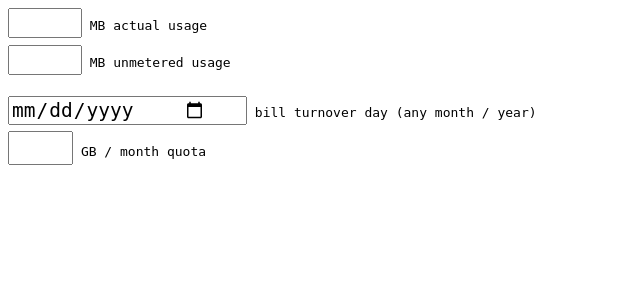
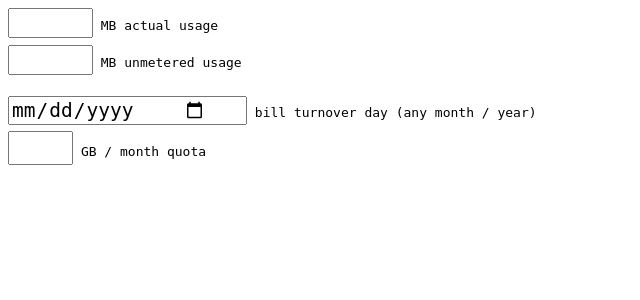
Before and after one commit to kwynncom/phone-bandwidth-quota-tracker, a PHP site: page /template.php in a window 1280 px wide. Shown: the top 300 px of the page, without its empty margins (0-640 px from the left). Run offline with PHP 8.4, Linux system fonts and the light colour scheme; data that the repository does not hold is empty.

Commit message:
widened usage and right aligned

```diff
--- a/js_css/s1.css
+++ b/js_css/s1.css
@@ -1,9 +1,8 @@
 body { font-family: monospace }
 input:invalid { background-color: lightsalmon }
-/* .usage { margin-top: 3ex; } */
 .settings { margin-top: 3ex; font-family: monospace }
 
-input.usage { width: 6ex; font-size: 130% }
+input.usage { width: 7ex; font-size: 130%; text-align: right; }
 #quota  { width: 4.5ex; margin-top: 0.5ex }
 input[type=date] { width: 10em; padding-right: 2em }
 .olderv { margin-top: 3em }
```
